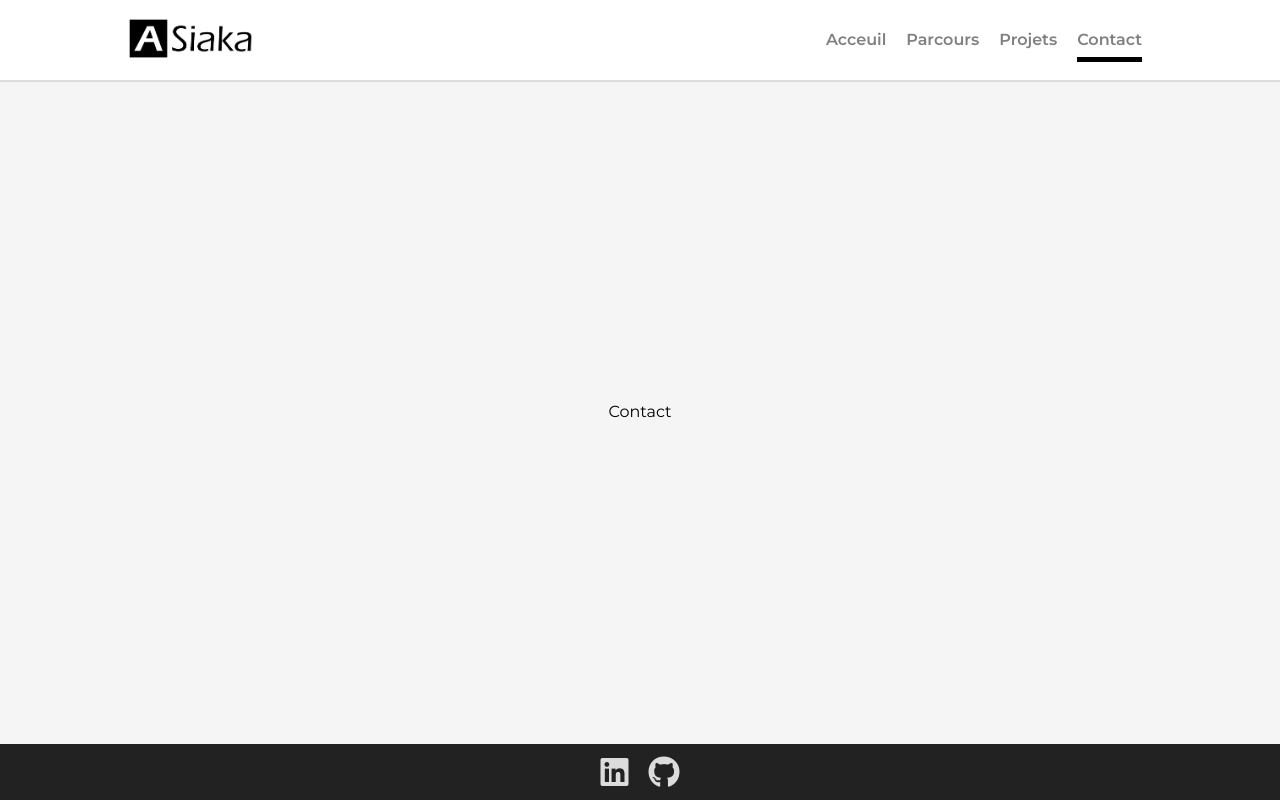
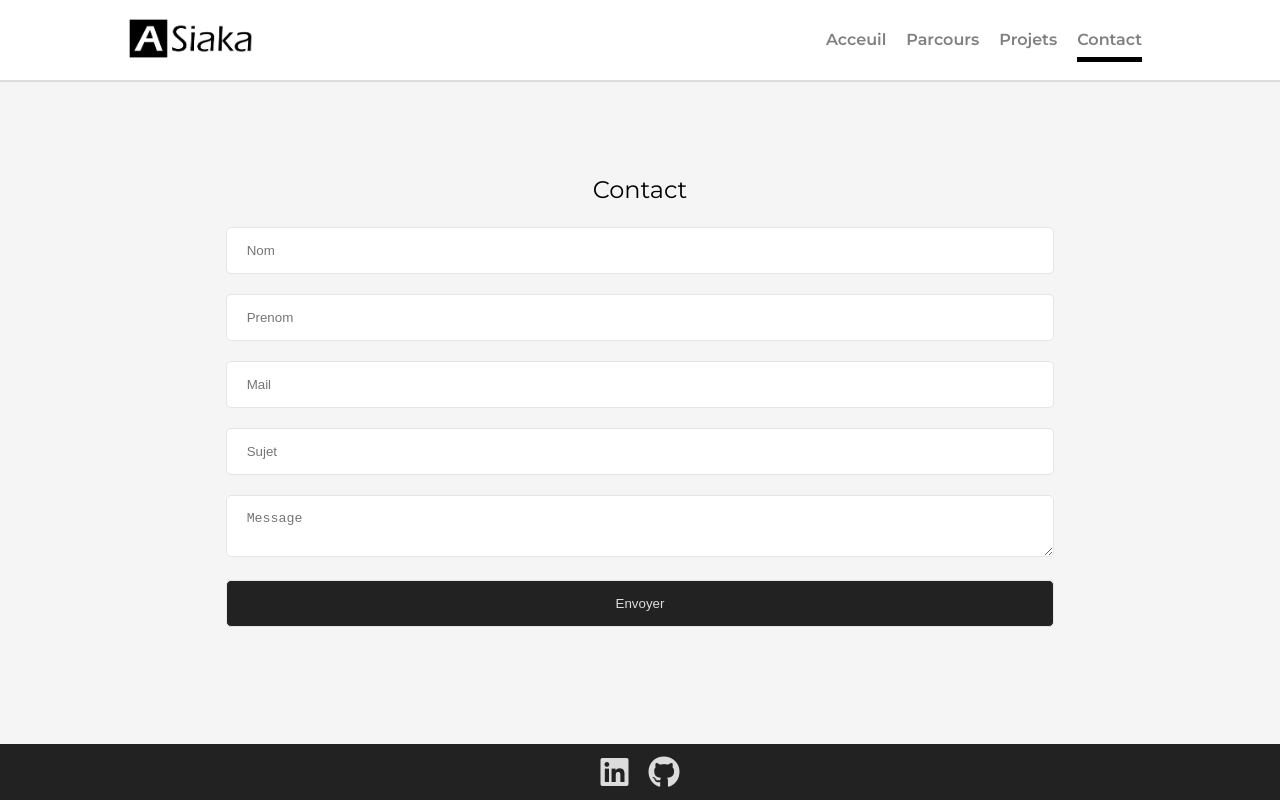
Before and after one commit to ASiaka/Portfolio, a React (Create React App) app: page /contact in a window 1280 px wide. Built offline with nearby package versions, Linux system fonts and the light colour scheme.

Commit message:
formulaire de contact

```diff
--- a/src/components/Contact/Contact.js
+++ b/src/components/Contact/Contact.js
@@ -3,10 +3,17 @@ import './contact.scss';
 function Contact() {
   return (
     <main className="contact-container">
-      <h1>Contact</h1>
-      {/* <div className="contact-content">
-
-      </div> */}
+      <h1 className="contact-title">Contact</h1>
+      <div className="contact-content">
+        <form className="contact-form">
+          <input type="text" name="nom" value="" placeholder="Nom" className="contact-input" required></input>
+          <input type="text" name="prenom" value="" placeholder="Prenom" className="contact-input" required></input>
+          <input type="email" name="mail" value="" placeholder="Mail" className="contact-input" required></input>
+          <input type="text" name="sujet" value="" placeholder="Sujet" className="contact-input" required></input>
+          <textarea name="message" value="" placeholder="Message" className="contact-input" required></textarea>
+          <button type="submit" name="envoyer" className="contact-input" id="contact-button">Envoyer</button>
+        </form>
+      </div>
     </main>
   );
 }
--- a/src/components/Contact/contact.scss
+++ b/src/components/Contact/contact.scss
@@ -3,4 +3,34 @@
   justify-content: center;
   align-items: center;
   height: 100%;
+  flex-direction: column;
+
+  .contact-title {
+    font-size: 1.5rem;
+    // font-weight: 450;
+  }
+
+  .contact-content {
+    display: flex;
+    justify-content: center;
+    margin-top: 25px;
+
+    .contact-form {
+      width: 70%;
+
+      .contact-input {
+        border: 1px solid #e5e5e5;
+        border-radius: 5px;
+        // outline: 0;
+        width: 100%;
+        padding: 15px 20px;
+        margin-bottom: 20px;
+      }
+
+      #contact-button {
+        background-color: #222222;
+        color: gainsboro;
+      }
+    }
+  }
 }
```
